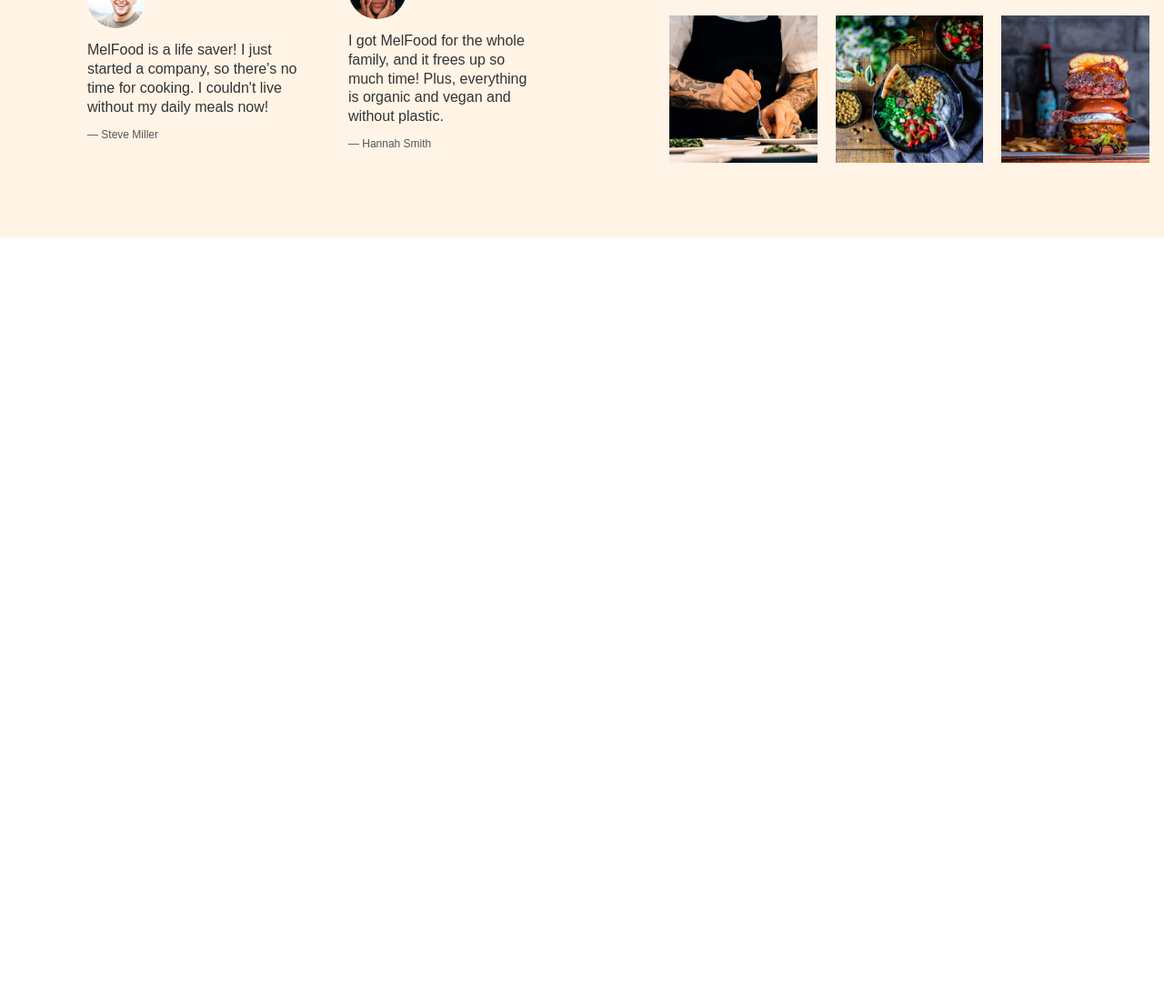
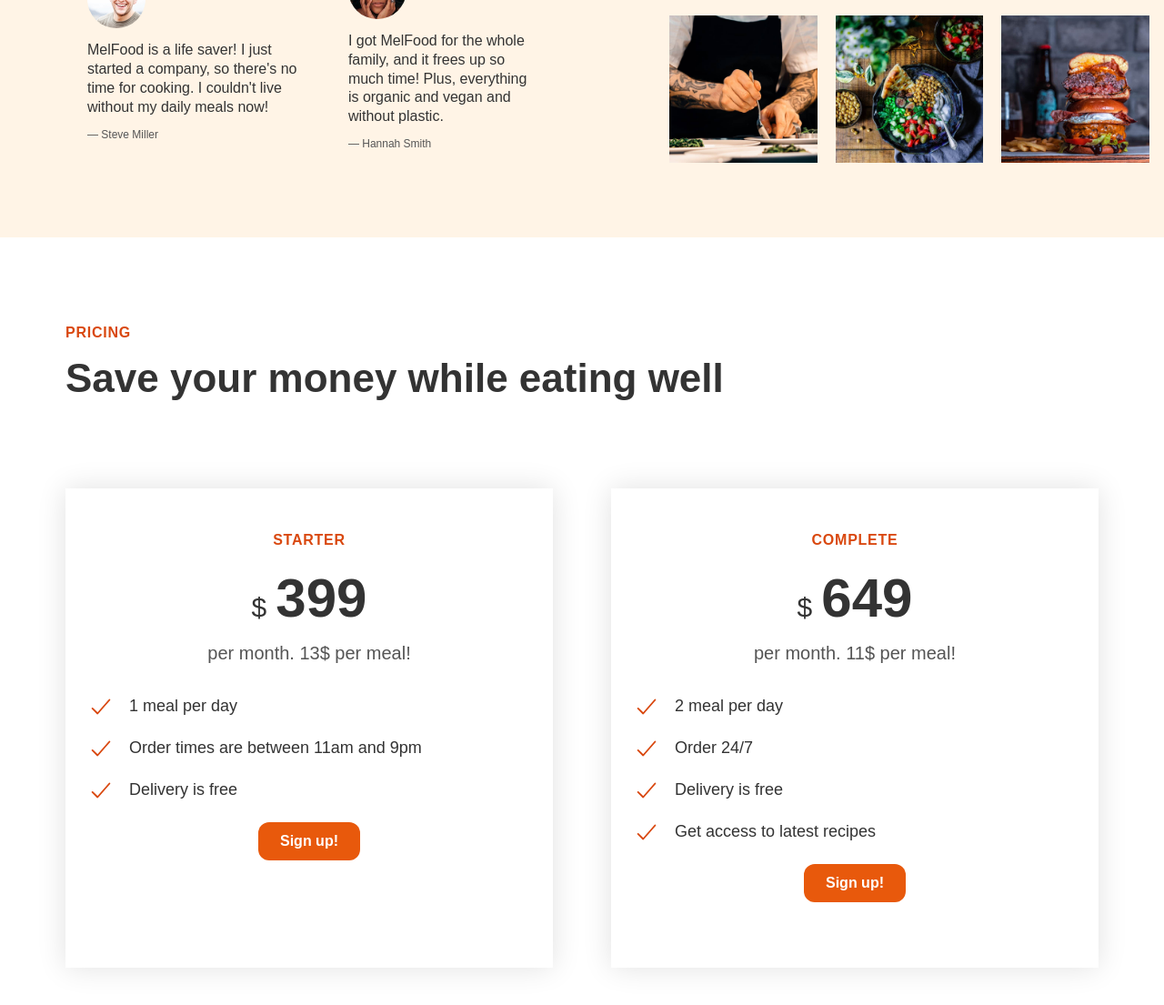
Before and after one commit to Melisa-t/melchef, a plain HTML site: page index.html in a window 1280 px wide. Shown: the part 4315-5420 px from the top of the page at 91% size. Before the commit the page ends 4576 px from the top, so only its background shows below. Drawn offline with nearby package versions, Linux system fonts and the light colour scheme.

Commit message:
added pricing section

```diff
--- a/index.html
+++ b/index.html
@@ -366,6 +366,68 @@
           </figure>
         </div>
       </section>
+
+      <section class="section-pricing">
+        <div class="container">
+          <span class="subheading">Pricing</span>
+          <h2 class="heading-secondary">Save your money while eating well</h2>
+        </div>
+        <div class="container grid grid--2cols">
+          <div class="pricing-plan">
+            <header class="plan-header">
+              <p class="plan-name">Starter</p>
+              <p class="plan-price"><span>$</span>399</p>
+              <p class="plan-text">per month. 13$ per meal!</p>
+            </header>
+            <ul class="list">
+              <li class="list-item">
+                <ion-icon class="list-icon" name="checkmark-outline"></ion-icon>
+                <span>1 meal per day</span>
+              </li>
+              <li class="list-item">
+                <ion-icon class="list-icon" name="checkmark-outline"></ion-icon
+                ><span>Order times are between 11am and 9pm </span>
+              </li>
+              <li class="list-item">
+                <ion-icon class="list-icon" name="checkmark-outline"></ion-icon
+                ><span>Delivery is free </span>
+              </li>
+            </ul>
+            <div class="plan-sign-up">
+              <a href="#" class="btn btn-full">Sign up!</a>
+            </div>
+            </div>
+
+                      <div class="pricing-plan">
+            <header class="plan-header">
+              <p class="plan-name">Complete</p>
+              <p class="plan-price"><span>$</span>649</p>
+              <p class="plan-text">per month. 11$ per meal!</p>
+            </header>
+            <ul class="list">
+              <li class="list-item">
+                <ion-icon class="list-icon" name="checkmark-outline"></ion-icon>
+                <span>2 meal per day</span>
+              </li>
+              <li class="list-item">
+                <ion-icon class="list-icon" name="checkmark-outline"></ion-icon
+                ><span>Order 24/7</span>
+              </li>
+              <li class="list-item">
+                <ion-icon class="list-icon" name="checkmark-outline"></ion-icon
+                ><span>Delivery is free</span>
+              </li>
+              <li class="list-item">
+                <ion-icon class="list-icon" name="checkmark-outline"></ion-icon
+                ><span>Get access to latest recipes</span>
+              </li>
+            </ul>
+            <div class="plan-sign-up">
+              <a href="#" class="btn btn-full">Sign up!</a>
+            </div>
+            </div>
+        </div>
+      </section>
     </main>
   </body>
 </html>
--- a/style.css
+++ b/style.css
@@ -457,3 +457,55 @@ ion-icon {
 .gallery-item img:hover {
   transform: scale(1.1);
 }
+
+.gallery-item {
+  overflow: hidden;
+}
+.section-pricing {
+  padding: 9.6rem 0;
+}
+.plan-name {
+  color: #d9480f;
+  text-transform: uppercase;
+  font-size: 1.6rem;
+  font-weight: 600;
+  letter-spacing: 0.75px;
+  margin-bottom: 2rem;
+}
+
+.plan-price {
+  font-weight: bold;
+  font-size: 6rem;
+  margin-bottom: 1.5rem;
+}
+
+.plan-price span {
+  font-weight: 500;
+  color: #333;
+  font-size: 3rem;
+  margin-right: 1rem;
+}
+
+.plan-header {
+  text-align: center;
+}
+
+.plan-text {
+  font-size: 2rem;
+  margin-bottom: 3.2rem;
+  color: #555;
+}
+
+.plan-sign-up {
+  text-align: center;
+  margin-top: 2rem;
+}
+.pricing-plan{
+  padding: 4.8rem 2.4rem;
+  transition: all 0.2s;
+  box-shadow: 0px 0px 30px #0000001f;
+}
+.pricing-plan:hover{
+  box-shadow: 0px 0px 30px #0000000d;
+  transform: scale(1.1);
+}
```
